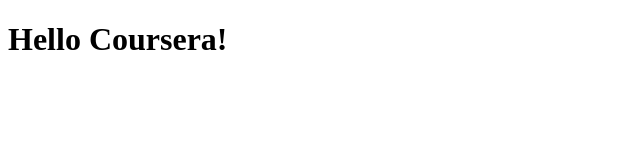
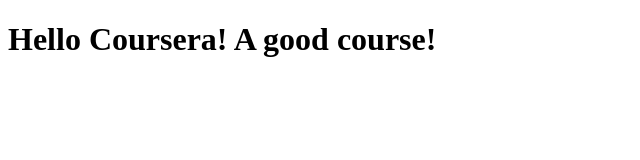
Before and after one commit to Ali-Tofighi/coursera-test, a plain HTML site: page site/index.html in a window 1280 px wide. Shown: the whole page, without its empty margins (0-640 px from the left). Drawn offline with Linux system fonts and the light colour scheme.

Commit message:
my first pag

```diff
--- a/site/index.html
+++ b/site/index.html
@@ -4,6 +4,6 @@
 	<title>Hello Coursera!</title>
 </head>
 <body>
-<h1>Hello Coursera!</h1>
+<h1>Hello Coursera! A good course!</h1>
 </body>
 </html>
```
